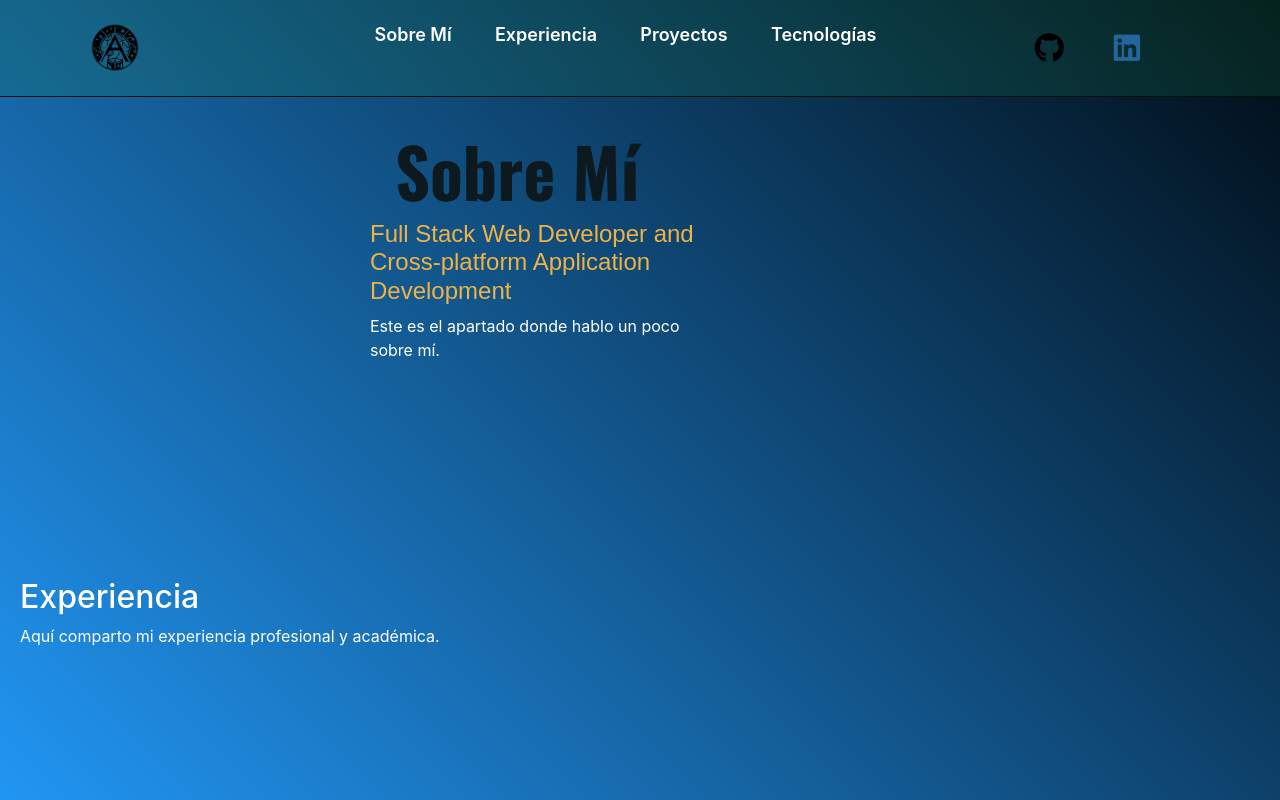
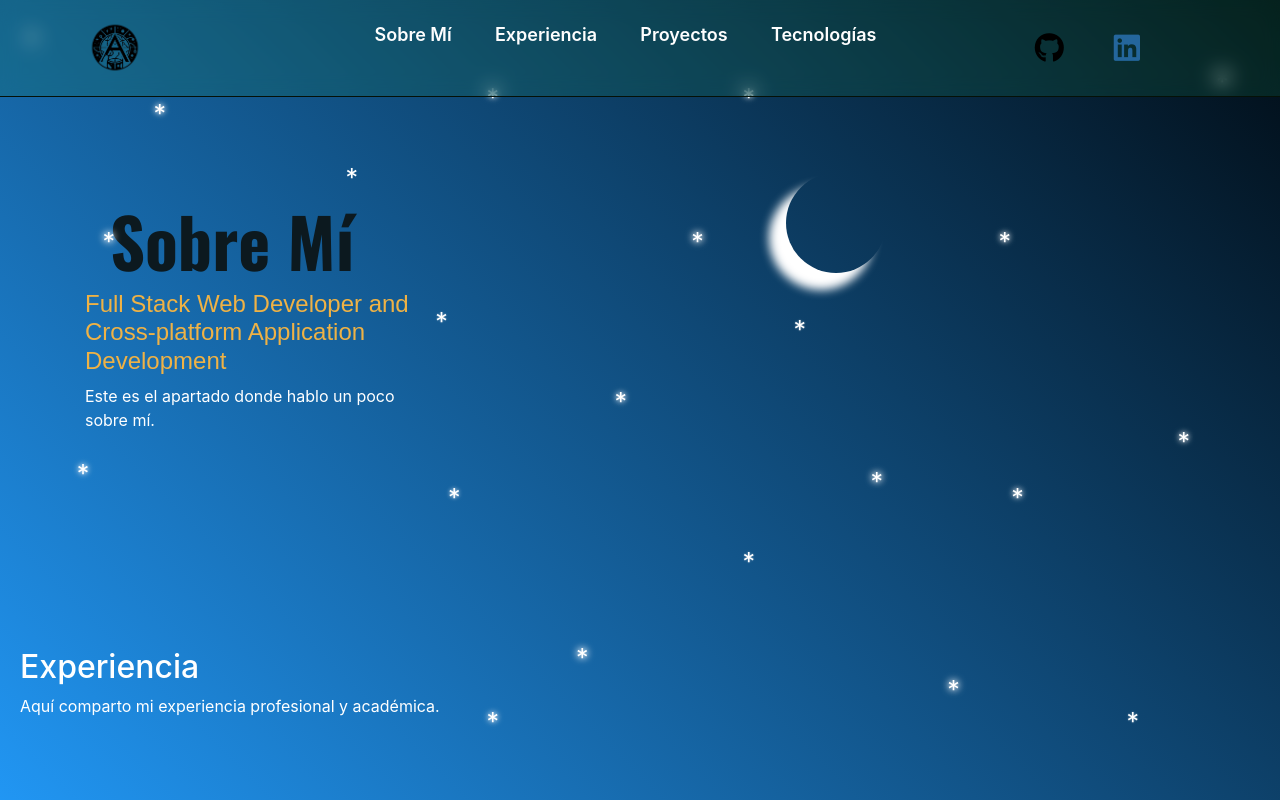
Before and after one commit to AlejandroCS713/portafoliosPersonal, a plain HTML site: page PaginaPrincipal.html in a window 1280 px wide. Shown: the top 800 px of the page. Drawn offline with nearby package versions, Linux system fonts and the light colour scheme; a web font is replaced by a local one.

Commit message:
Efecto Lunar añadido + Iconos de tecnologias
He añadido un efecto lunar de EPSOFT, y varios iconos de tecnologías les he añadido un efecto muy normal me falta añadirles mucho mas efecto.

```diff
--- a/PaginaPrincipal.css
+++ b/PaginaPrincipal.css
@@ -38,18 +38,159 @@
     color: rgb(36, 102, 156);
     transform: scale(1.2); /* Aumenta el tamaño del ícono al pasar el ratón */
     color: white; /* Cambia el color del ícono al pasar el ratón */
+    transition: 2s;
     background-color: rgba(52, 152, 219, 0.7); /* Fondo azul claro con opacidad */
     box-shadow: 0 4px 15px rgba(0, 0, 0, 0.2); /* Efecto de sombra difusa */
 
 }
 .fa-github:hover{
     color: black;
+    transition: 2s;
     transform: scale(1.2); /* Aumenta el tamaño del ícono al pasar el ratón */
     color: white; /* Cambia el color del ícono al pasar el ratón */
     background-color: rgba(0, 0, 0, 0.7); /* Fondo azul claro con opacidad */
     box-shadow: 0 4px 15px rgba(0, 0, 0, 0.2); /* Efecto de sombra difusa */
 }
+
+.fa-linkedin::after{
+    scale: 1 1;
+
+}
+.fa-github::after{
+    scale: 1 1;
+}
+
+.iconosTecnologias{
+    font-size: 70px;
+    transition: transform 0.3s;
+}
+
+
+.fa-html5{
+    color: rgb(255, 102, 0);
+}
+
+.fa-css3-alt{
+    color: blue;
+}
+
+.fa-bootstrap{
+    color: purple;
+}
+
+.fa-java{
+    color: orange;
+}
+
+.fa-js{
+    color: yellow;
+}
+
+.fa-php{
+    color: black;
+}
+
+.fa-laravel{
+    color: red;
+}
+
+.fa-git-alt{
+    color: orange;
+}
+.fa-docker{
+    color: blue;
+}
+
+.fa-database{
+    color: blue;
+}
+.fa-angular{
+    color: red;
+}
+.fa-android{
+    color: green;
+}
+.fa-react{
+    color: rgb(0, 162, 255);
+}
+
+.fa-html5:hover{
+    transform: scale(1.2);
+    color: rgb(255, 102, 0);
+}
+
+.fa-css3-alt:hover{
+    transform: scale(1.2);
+    color: blue;
+}
+
+.fa-bootstrap:hover{
+    transform: scale(1.2);
+    color: purple;
+}
+
+.fa-java:hover{
+    transform: scale(1.2);
+    color: orange;
+}
+
+.fa-js:hover{
+    transform: scale(1.2);
+    color: yellow;
+}
+
+.fa-php:hover{
+    transform: scale(1.2);
+    color: black;
+}
+
+.fa-laravel:hover{
+    transform: scale(1.2);
+    color: red;
+}
+
+.fa-git-alt:hover{
+    transform: scale(1.2);
+    color: orange;
+}
+.fa-docker:hover{
+    transform: scale(1.2);
+    color: blue;
+}
+
+.fa-database:hover{
+    transform: scale(1.2);
+    color: blue;
+}
+.fa-angular:hover{
+    transform: scale(1.2);
+    color: red;
+}
+.fa-android:hover{
+    transform: scale(1.2);
+    color: green;
+}
+.fa-react:hover{
+    transform: scale(1.2);
+    color: rgb(0, 162, 255);
+}
 /*------------------------------------------------Iconos------------------------------------------------------*/
+
+/*-------------------------------------Tecnologia---------------------------------------*/
+
+.tecnologiasArticle {
+    display: flex;
+    justify-content: center;       /* Centra los íconos horizontalmente */
+    align-items: center;           /* Centra los íconos verticalmente */
+    flex-wrap: wrap;               /* Permite que los íconos se ajusten a múltiples filas */
+    gap: 25px;                     /* Espacio entre cada ícono */
+    max-width: 400px;              /* Ancho máximo para limitar a 5 íconos por fila */
+    margin: 0 auto;                /* Centra el contenedor en la página */
+    padding: 20px;                 /* Añade un poco de espacio interno */
+    margin-top: 80px;
+}
+
+
 
 /*---------------------------------------------- Navegador----------------------------------------------------*/
 
@@ -70,7 +211,7 @@ footer {
 
 /*------------------------------------------------Fuentes-----------------------------------------------*/
 .tituloSobreMi{
-    padding-top: 30px;
+    padding-top: 100px;
     padding-left: 25px;
     font-family: "Oswald", sans-serif;
     font-optical-sizing: auto;
--- a/PaginaPrincipal.html
+++ b/PaginaPrincipal.html
@@ -7,13 +7,15 @@
     <title>Página Principal - Tienda de Ropa</title>
     <link rel="stylesheet" href="PaginaPrincipal.css">
     <link rel="stylesheet" href="_base.css">
+    <link rel="stylesheet" href="efectoLunar.css">
     <link rel="stylesheet" href="navegadorHeader.css">
     <link rel="stylesheet" href="https://stackpath.bootstrapcdn.com/bootstrap/4.5.2/css/bootstrap.min.css">
     <link rel="stylesheet" href="https://cdnjs.cloudflare.com/ajax/libs/font-awesome/6.0.0-beta3/css/all.min.css">
     <link rel="preconnect" href="https://fonts.googleapis.com">
     <link rel="preconnect" href="https://fonts.gstatic.com" crossorigin>
     <link href="https://fonts.googleapis.com/css2?family=Oswald:wght@200..700&display=swap" rel="stylesheet">
-    <link href="https://fonts.googleapis.com/css2?family=Anton+SC&family=Oswald:wght@200..700&family=Tiny5&display=swap" rel="stylesheet">
+    <link href="https://fonts.googleapis.com/css2?family=Anton+SC&family=Oswald:wght@200..700&family=Tiny5&display=swap"
+        rel="stylesheet">
 </head>
 
 <body>
@@ -28,10 +30,10 @@
                     <div class="col-md-6 d-flex justify-content-center"> <!-- Flex para centrar horizontalmente -->
                         <ul class=" d-flex align-items-center">
                             <!-- Asegúrate de que la lista esté alineada verticalmente -->
-                            <li >
+                            <li>
                                 <a class="link" href="#sobre-mi">Sobre Mí</a>
                             </li>
-                            <li >
+                            <li>
                                 <a class="link" href="#experiencia">Experiencia</a>
                             </li>
                             <li>
@@ -61,52 +63,91 @@
 
 
     <!-- Sección de fondo 1 -->
-    <div >
+
     <section id="sobre-mi">
         <div class="container">
             <div class="row">
-                    <div class="col-md-3">
 
-                    </div>
                 <div class="col-md-4">
                     <h2 class="tituloSobreMi">Sobre Mí</h2>
                     <h4 class="presentacion">Full Stack Web Developer and Cross-platform Application Development</h4>
                     <p>Este es el apartado donde hablo un poco sobre mí.</p>
                 </div>
-                    <div class="col-md-5">
+                <div class="col-md-8">
+                    <div class="moon"></div>
+
+	</div>
+		<ul>
+			<li class="s1">*</li>
+			<li class="s2">*</li>
+			<li class="s3">*</li>
+			<li class="s4">*</li>
+			<li class="s5">*</li>
+			<li class="s6">*</li>
+			<li class="s7">*</li>
+			<li class="s8">*</li>
+			<li class="s9">*</li>
+			<li class="s10">*</li>
+			<li class="s11">*</li>
+			<li class="s12">*</li>
+			<li class="s13">*</li>
+			<li class="s14">*</li>
+			<li class="s15">*</li>
+			<li class="s16">*</li>
+			<li class="s19">*</li>
+			<li class="s20">*</li>
+			<li class="s22">*</li>
+			<li class="s23">*</li>
+			<li class="s24">*</li>
+			<li class="s25">*</li>
+
+		</ul>
+
+                </div>
 
             </div>
         </div>
-            </div>
     </section>
-    </div>
+
 
     <!-- Sección de fondo 2 -->
-    <div >
     <section id="experiencia">
         <h2>Experiencia</h2>
         <p>Aquí comparto mi experiencia profesional y académica.</p>
 
     </section>
-    </div>
 
     <!-- Sección de fondo 3 -->
-    <div >
     <section id="proyectos">
         <h2>Proyectos</h2>
         <p>Estos son algunos de mis proyectos destacados.</p>
     </section>
-    </div>
 
-    <div >
     <section id="tecnologias">
         <h2>Tecnologías</h2>
         <p>Aquí hablo de las tecnologías que domino.</p>
+
+        <article class="tecnologiasArticle">
+            <i class="fa-brands fa-html5 iconosTecnologias"></i>
+            <i class="fa-brands fa-css3-alt iconosTecnologias"></i>
+            <i class="fa-brands fa-bootstrap iconosTecnologias"></i>
+            <i class="fa-brands fa-java iconosTecnologias"></i>
+            <i class="fa-brands fa-js iconosTecnologias"></i>
+            <i class="fa-brands fa-php iconosTecnologias"></i>
+            <i class="fa-brands fa-laravel iconosTecnologias"></i>
+            <i class="fa-brands fa-git-alt iconosTecnologias"></i>
+            <i class="fa-brands fa-docker iconosTecnologias"></i>
+            <i class="fa-brands fa-angular iconosTecnologias"></i>
+            <i class="fa-brands fa-android iconosTecnologias"></i>
+            <i class="fa-solid fa-database iconosTecnologias"></i>
+            <i class="fa-brands fa-react iconosTecnologias"></i>
+        </article>
+
     </section>
-    </div>
+
 
     <footer>
-        <p>&copy; 2024 Alejandro Carbonell Soriano. Todos los derechos reservados.</p>
+        <p>2024 Alejandro Carbonell Soriano.</p>
     </footer>
 
     <script src="PaginaPrincipal.js"></script>
--- /dev/null
+++ b/efectoLunar.css
@@ -0,0 +1,246 @@
+.moon {
+    width: 100px;
+    height: 100px;
+    border-radius: 50%;
+    box-shadow: -15px 15px 10px 2px ;
+    margin-top:10%;
+    margin-left: 44%;
+    animation:animate 6s linear infinite;
+    }
+
+  .s1 {
+position:absolute;
+top:3%;
+left:2%;
+list-style:none;
+font-size:25px;
+animation:animate 2.2s linear infinite;
+}
+
+  .s2 {
+position:absolute;
+top:12%;
+left:12%;
+list-style:none;
+font-size:25px;
+animation:animate 2s linear infinite;
+}
+
+  .s3 {
+position:absolute;
+top:20%;
+left:27%;
+list-style:none;
+font-size:25px;
+animation:animate 2.4s linear infinite;
+}
+  .s4 {
+position:absolute;
+top:28%;
+left:8%;
+list-style:none;
+font-size:25px;
+animation:animate 3s linear infinite;
+}
+
+
+  .s5 {
+position:absolute;
+top:38%;
+left :34%;
+list-style:none;
+font-size:25px;
+animation:animate 2.3s linear infinite;
+}
+
+  .s6 {
+position:absolute;
+top:10%;
+left:58%;
+list-style:none;
+font-size:25px;
+animation:animate 2s linear infinite;
+}
+
+  .s7 {
+position:absolute;
+top:28%;
+left:54%;
+list-style:none;
+font-size:25px;
+animation:animate 3s linear infinite;
+}
+
+  .s8 {
+position:absolute;
+top:28%;
+left:78%;
+list-style:none;
+font-size:25px;
+animation:animate 3.3s linear infinite;
+}
+
+  .s9 {
+position:absolute;
+top:88%;
+left:88%;
+list-style:none;
+font-size:25px;
+animation:animate 2.6s linear infinite;
+}
+
+  .s10 {
+position:absolute;
+top:8%;
+left:95%;
+list-style:none;
+font-size:25px;
+animation:animate 3s linear infinite;
+}
+
+  .s11 {
+position:absolute;
+top:88%;
+left:38%;
+list-style:none;
+font-size:25px;
+animation:animate 2s linear infinite;
+}
+
+  .s12 {
+position:absolute;
+top:39%;
+left:62%;
+list-style:none;
+font-size:25px;
+animation:animate 2.6s linear infinite;
+}
+
+  .s13 {
+position:absolute;
+top:10%;
+left:38%;
+list-style:none;
+font-size:25px;
+animation:animate 2s linear infinite;
+}
+
+  .s14 {
+position:absolute;
+top:58%;
+left:68%;
+list-style:none;
+font-size:25px;
+animation:animate 1.9s linear infinite;
+}
+
+  .s15 {
+position:absolute;
+top:68%;
+left:58%;
+list-style:none;
+font-size:25px;
+animation:animate 2.6s linear infinite;
+}
+
+  .s16 {
+position:absolute;
+top:48%;
+left:48%;
+list-style:none;
+font-size:25px;
+animation:animate 2s linear infinite;
+}
+
+  .s17 {
+position:absolute;
+top:88%;
+left:8%;
+list-style:none;
+font-size:25px;
+animation:animate 3s linear infinite;
+}
+
+  .s18 {
+position:absolute;
+top:75%;
+left:20%;
+list-style:none;
+font-size:25px;
+animation:animate 3s linear infinite;
+}
+
+  .s19 {
+position:absolute;
+top:60%;
+left:35%;
+list-style:none;
+font-size:25px;
+animation:animate 2.7s linear infinite;
+}
+
+  .s20 {
+position:absolute;
+top:57%;
+left:6%;
+list-style:none;
+font-size:25px;
+animation:animate 2s linear infinite;
+}
+
+  .s21 {
+position:absolute;
+top:47%;
+left:20%;
+list-style:none;
+font-size:25px;
+animation:animate 3s linear infinite;
+}
+
+  .s22 {
+position:absolute;
+top:53%;
+left:92%;
+list-style:none;
+font-size:25px;
+animation:animate 2.8s linear infinite;
+}
+
+  .s23 {
+position:absolute;
+top:84%;
+left:74%;
+list-style:none;
+font-size:25px;
+animation:animate 3s linear infinite;
+}
+
+  .s24 {
+position:absolute;
+top:60%;
+left:79%;
+list-style:none;
+font-size:25px;
+animation:animate 2s linear infinite;
+}
+
+  .s25 {
+position:absolute;
+top:80%;
+left:45%;
+list-style:none;
+font-size:25px;
+animation:animate 3s linear infinite;
+}
+
+
+    @keyframes animate
+
+{
+
+70%
+{
+color:white;
+text-shadow:0px 0px 7px white , 0px 0px 10px white;
+}
+}
```
Lines whose indentation alone changed are shown as unchanged.
